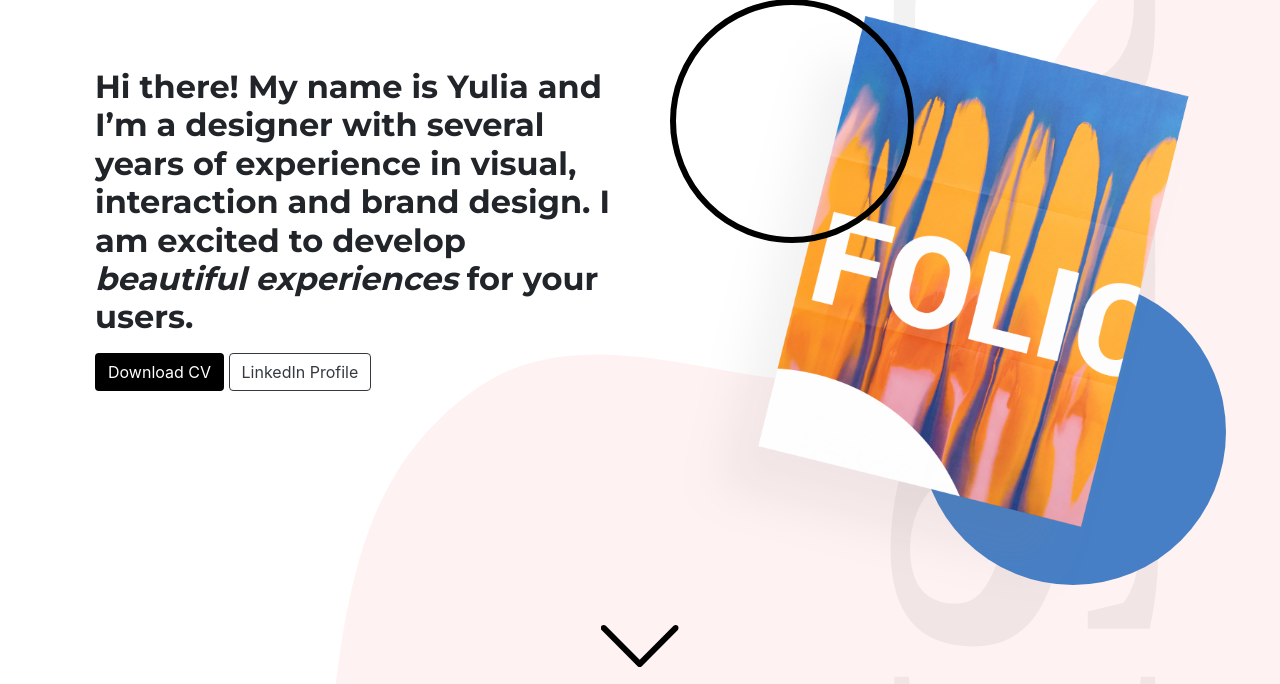
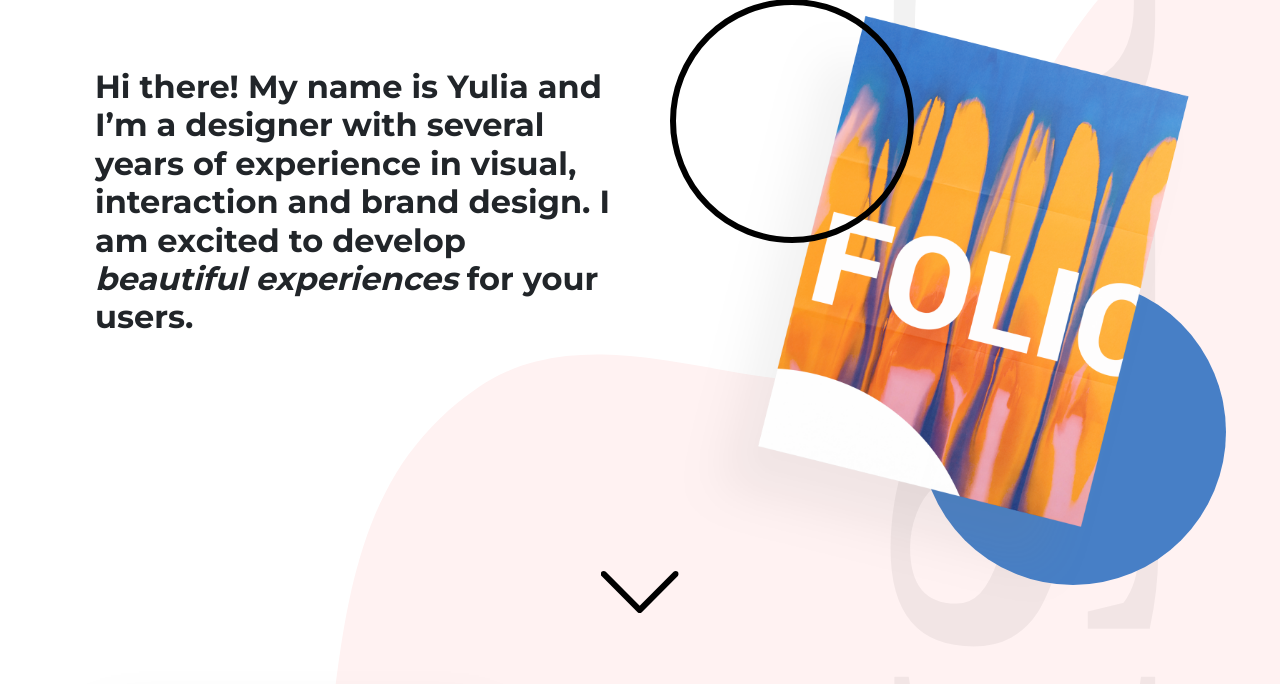
Before and after one commit to sathyanmurugan/yuliadesigns, a Flask app: page / in a window 1280 px wide. Shown: the part 112-796 px from the top of the page. Run offline with Flask 2, Linux system fonts and the light colour scheme; some libraries are stand-ins or nearby versions.

Commit message:
hide buttons

```diff
--- a/templates/main.html
+++ b/templates/main.html
@@ -12,8 +12,8 @@
             <h2 class="jumbotron-heading">Hi there! My name is Yulia and
               I’m a designer with several years of experience in visual, interaction and brand design. I am excited to develop <span class="highlight">beautiful experiences</span> for your users.</h2>
 
-            <a href="{{url_for('exportCV')}}" class="btn my-2 button-color">Download CV</a>
-            <a href="https://www.linkedin.com/in/iuliia-shevchenko-9492bb141/" class="btn btn-outline-dark my-2" target="_blank">LinkedIn Profile</a>
+            <!-- <a href="{{url_for('exportCV')}}" class="btn my-2 button-color">Download CV</a> -->
+            <!-- <a href="https://www.linkedin.com/in/iuliia-shevchenko-9492bb141/" class="btn btn-outline-dark my-2" target="_blank">LinkedIn Profile</a> -->
 
           </div>
           <div class="col-sm">
```
